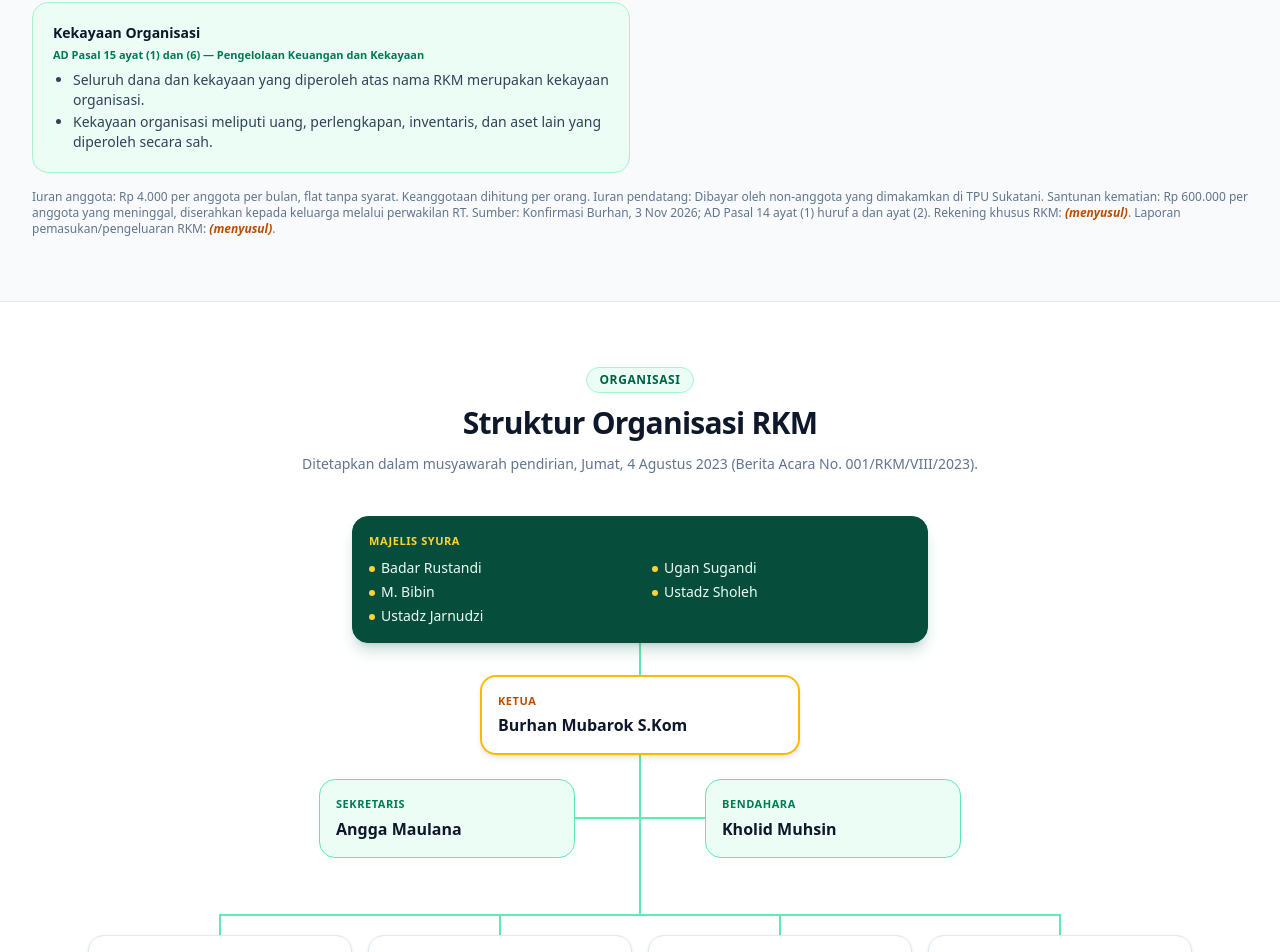
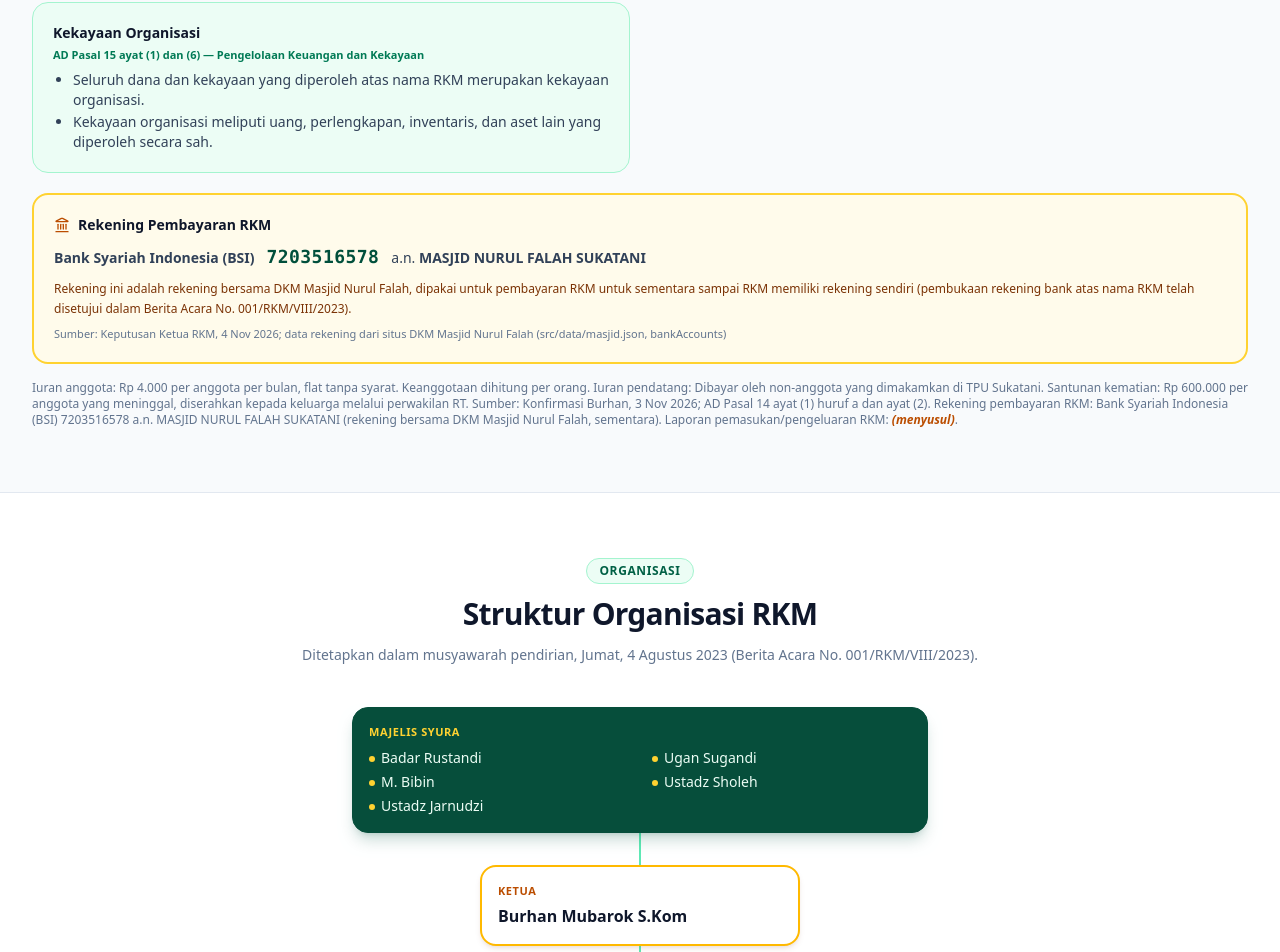
Before and after one commit to rkm-sukatani/rkm-sukatani.github.io, a React (Vite) app: page / in a window 1280 px wide. Shown: the part 3978-4930 px from the top of the page. Built offline with nearby package versions, Linux system fonts and the light colour scheme.

Commit message:
Keuangan: tampilkan rekening BSI bersama DKM Masjid Nurul Falah untuk pembayaran RKM, sementara (keputusan Ketua 4 Nov 2026)

```diff
--- a/src/components/home/Sections.tsx
+++ b/src/components/home/Sections.tsx
@@ -264,10 +264,22 @@ export function KeuanganSection() {
           </div>
         ))}
       </div>
+      <div id="rekening" className="mt-5 p-5 rounded-2xl border-2 border-amber-300 bg-amber-50 text-left text-sm text-slate-700">
+        <div className="font-bold text-slate-900 mb-2 flex items-center gap-2">
+          <Landmark className="w-4 h-4 text-amber-700" /> Rekening Pembayaran RKM
+        </div>
+        <div className="flex flex-wrap items-baseline gap-x-3 gap-y-1">
+          <span className="font-semibold">{f.rekening.bankName}</span>
+          <span className="font-mono text-lg font-extrabold text-emerald-900 tracking-wide">{f.rekening.accountNumber}</span>
+          <span>a.n. <b>{f.rekening.accountHolder}</b></span>
+        </div>
+        <p className="mt-2 text-xs leading-relaxed text-amber-900">{f.rekening.note}</p>
+        <div className="text-[11px] text-slate-500 mt-2">Sumber: {f.rekening.source}</div>
+      </div>
       <p className="text-xs text-slate-500 mt-4">
         Iuran anggota: {f.iuranNote} {rkm.membership.basis} Iuran pendatang: {f.iuranPendatangNote}{" "}
         Santunan kematian: {rkm.santunan.amount} per anggota yang meninggal, diserahkan kepada keluarga melalui perwakilan RT. Sumber: {f.iuranSource}; AD Pasal 14 ayat (1) huruf a dan ayat (2).{" "}
-        Rekening khusus RKM: <Placeholder>{f.rekeningRkm}</Placeholder>. Laporan pemasukan/pengeluaran RKM: <Placeholder>{f.laporanRkm}</Placeholder>.
+        Rekening pembayaran RKM: {f.rekening.bankName} {f.rekening.accountNumber} a.n. {f.rekening.accountHolder} (rekening bersama DKM Masjid Nurul Falah, sementara). Laporan pemasukan/pengeluaran RKM: <Placeholder>{f.laporanRkm}</Placeholder>.
       </p>
     </section>
   );
--- a/src/data/rkm.json
+++ b/src/data/rkm.json
@@ -145,7 +145,13 @@
     "iuranSource": "Konfirmasi Burhan, 3 Nov 2026",
     "saldoKasRkm": "(menyusul)",
     "lastUpdate": "(menyusul)",
-    "rekeningRkm": "(menyusul)",
+    "rekening": {
+      "bankName": "Bank Syariah Indonesia (BSI)",
+      "accountNumber": "7203516578",
+      "accountHolder": "MASJID NURUL FALAH SUKATANI",
+      "note": "Rekening ini adalah rekening bersama DKM Masjid Nurul Falah, dipakai untuk pembayaran RKM untuk sementara sampai RKM memiliki rekening sendiri (pembukaan rekening bank atas nama RKM telah disetujui dalam Berita Acara No. 001/RKM/VIII/2023).",
+      "source": "Keputusan Ketua RKM, 4 Nov 2026; data rekening dari situs DKM Masjid Nurul Falah (src/data/masjid.json, bankAccounts)"
+    },
     "iuranNote": "Rp 4.000 per anggota per bulan, flat tanpa syarat.",
     "iuranPendatangNote": "Dibayar oleh non-anggota yang dimakamkan di TPU Sukatani.",
     "laporanRkm": "(menyusul)",
```
